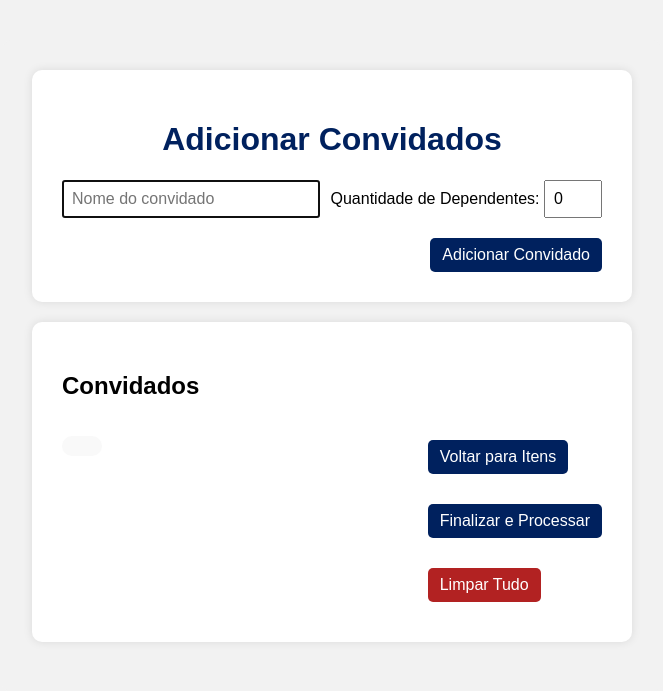
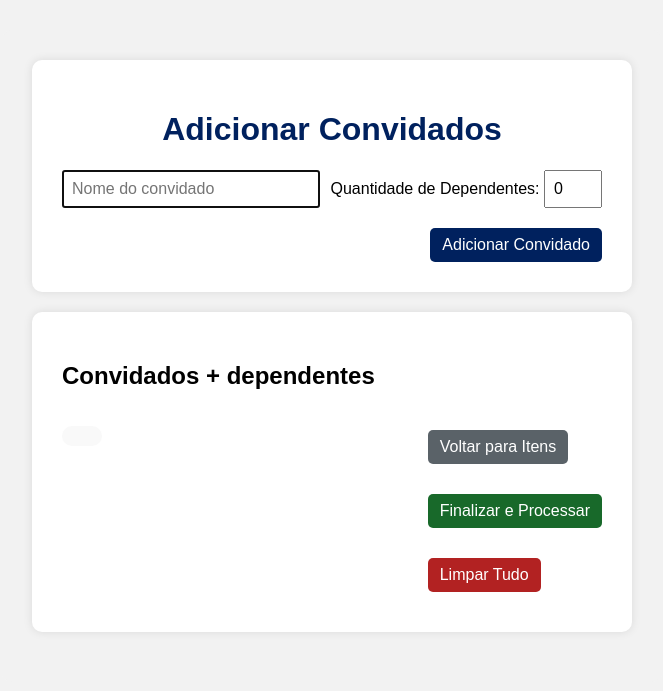
Before and after one commit to Amarildop1/PHPcomMySQL, a PHP site: page /convidados.php in a window 1280 px wide. Shown: the top 691 px of the page, without its empty margins (308-971 px from the left). Run offline with PHP 8.4, Linux system fonts and the light colour scheme.

Commit message:
Ajuste no Layout | Padronização dos Botões | Limpeza de Código

```diff
--- a/PraticaFinal/convidados.php
+++ b/PraticaFinal/convidados.php
@@ -6,7 +6,7 @@
         if (isset($_POST['add_conv']) && !empty(trim($_POST['nome']))) {
             $nome = trim($_POST['nome']);
             $dep = isset($_POST['dep']) ? (int)$_POST['dep'] : 0;
-            $_SESSION['convidados'][] = "$nome,$dep";
+            $_SESSION['convidados'][] = "$nome, $dep";
         }
 
         if (isset($_POST['finalizar'])) {
@@ -14,7 +14,7 @@
             exit;
         }
 
-        if (isset($_POST['voltar'])) {
+        if (isset($_POST['voltarParaItens'])) {
             header("Location: index.php");
             exit;
         }
@@ -62,7 +62,7 @@
 
                 <div class="itens-home adicionando-itens" style="margin-bottom:20px;">
 
-                    <h2> Convidados </h2>
+                    <h2> Convidados + dependentes </h2>
                     <div class="flex-row">
 
                         <ul>
@@ -73,7 +73,7 @@
 
                         <div class="btn-group" style="display: flex; flex-direction: column; gap: 10px; margin-bottom: 10px;">
                             <form method="post">
-                                <input type="submit" name="voltar" value="Voltar para Itens">
+                                <input type="submit" name="voltarParaItens" value="Voltar para Itens">
                             </form>
 
                             <form method="post">
--- a/PraticaFinal/resultado.php
+++ b/PraticaFinal/resultado.php
@@ -56,9 +56,9 @@
 
         <body>
             <div class="container">
-                <h1>Resumo do Churrasco</h1>
+                <div class="itens-home adicionando-itens" style="margin-bottom:20px;">
+                    <h1>Resumo do Churrasco</h1>
 
-                <div class="itens-home adicionando-itens" style="margin-bottom:20px;">
                     <p>Total de pessoas: <strong><?= $total_pessoas ?></strong></p>
                     <p>Consumo estimado por pessoa: <strong><?= $consumo_solido ?> kg de sólidos</strong> e <strong><?= $consumo_liquido ?> L de líquidos</strong></p>
 
--- a/PraticaFinal/style.css
+++ b/PraticaFinal/style.css
@@ -8,12 +8,10 @@ body {
 .container {
     max-width: 600px;
     margin: auto;
-    /* background: white; */
     background: #f2f2f2;
     padding: 30px;
     border-radius: 10px;
-    margin-top: 40px;
-   /*  box-shadow: 0 0 10px rgba(0, 0, 0, 0.1);*/
+    margin-top: 30px;
 }
 
 .itens-home, .adicionando-itens{
@@ -64,17 +62,32 @@ input[type="submit"] {
     border-radius: 5px;
     background-color: #00215e; transition: background-color 0.3s;
 }
-
 input[type="submit"]:hover {
     background: #03389b;
 }
 
+
 input[name="limpar"] {
     background: #b22222;
 }
-
 input[name="limpar"]:hover {
     background: #e42929;
+}
+
+
+input[name="finalizar"] {
+    background: #18692a;
+}
+input[name="finalizar"]:hover {
+    background: #26973e;
+}
+
+
+input[name="voltarParaItens"] {
+    background: #5A6268;
+}
+input[name="voltarParaItens"]:hover {
+    background: #768088;
 }
 
 
@@ -95,19 +108,8 @@ ul {
 
 .btn-group {
     display: flex;
-/*     flex-direction: column; */
     gap: 10px;
 }
-
-/* .item {
-    margin-bottom: 15px;
-    display: flex;
-    align-items: center;
-    justify-content: center;
-    text-align: left;
-    margin-bottom: 15px;
-} */
-
 
 .flex-lado-a-lado {
     display: flex;
```
